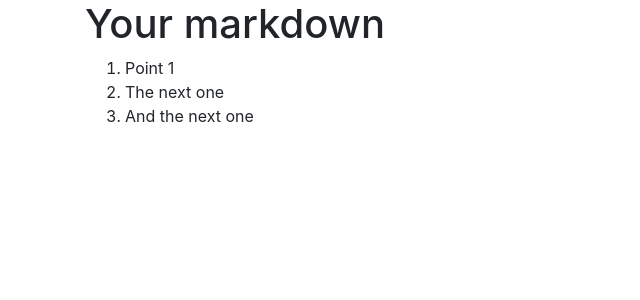
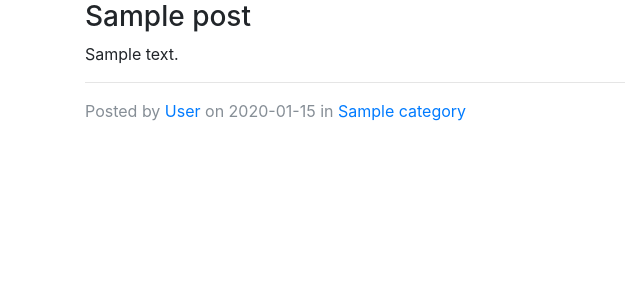
Before and after one commit to ant-git/simple-blog, a Flask app: template templates/blog/article.html in a window 1280 px wide. Shown: the top 300 px of the page, without its empty margins (0-640 px from the left). Run offline with Flask 2, Linux system fonts and the light colour scheme; the template is opened without the code that fills it: values that come from a table or form of the project are taken from there, others are empty; tables that the repository leaves empty hold one stand-in row (values such as "Sample post"); some libraries are stand-ins or nearby versions.

Commit message:
Setup relationship between models

```diff
--- a/author/models.py
+++ b/author/models.py
@@ -11,6 +11,8 @@ class Author(db.Model):
     password = db.Column(db.String(60))
     is_author = db.Column(db.Boolean)  # True if author is able to post
 
+    posts = db.relationship('Post', backref='author', lazy='dynamic')
+
     def __init__(self, fullname, email, username, password, is_author=False):
         self.fullname = fullname
         self.email = email
--- a/blog/models.py
+++ b/blog/models.py
@@ -28,6 +28,8 @@ class Post(db.Model):
     live = db.Column(db.Boolean)  # to avoid deleting post. If false -> just hide it
     category_id = db.Column(db.Integer, db.ForeignKey('category.id'))
 
+    category = db.relationship('Category', backref=db.backref('posts', lazy='dynamic'))
+
     def __init__(self, blog, author, title, body, category, slug=None, publish_date=None, live=True):
         self.blog_id = blog.id
         self.author_id = author.id
--- a/templates/blog/article.html
+++ b/templates/blog/article.html
@@ -1,10 +1,14 @@
 {% extends "base.html" %}
-{% block title %}Blog post{% endblock %}
+{% block title %}{{ post.title }}{% endblock %}
 {% block content %}
-{% filter markdown %}
-# Your markdown
-1. Point 1
-1. The next one
-1. And the next one
-{% endfilter %}
+<div class="row">
+    <div class="col-md-offset-3 col-md-6">
+        <h3>{{ post.title }}</h3>
+        {{ post.body|markdown }}
+        <hr />
+        <div class="text-muted">Posted by <a href="#">{{ post.author.fullname }}</a>
+        on {{ post.publish_date.strftime('%Y-%m-%d') }} in <a href="#">{{ post.category.name }}</a> </div>
+    </div>
+</div>
+
 {% endblock %}
```
Also changed, not shown: blog/views.py (+7 -4 lines).
